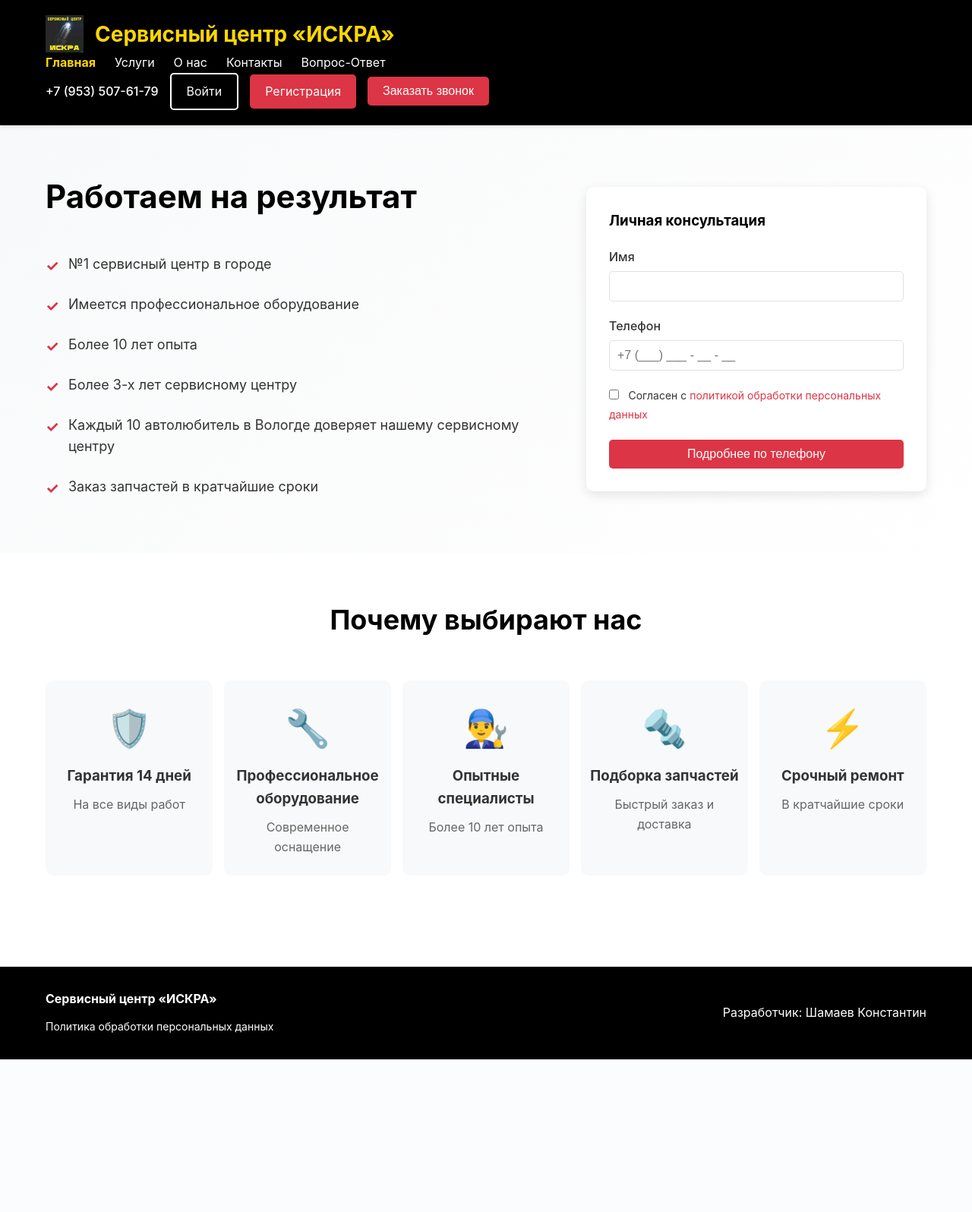
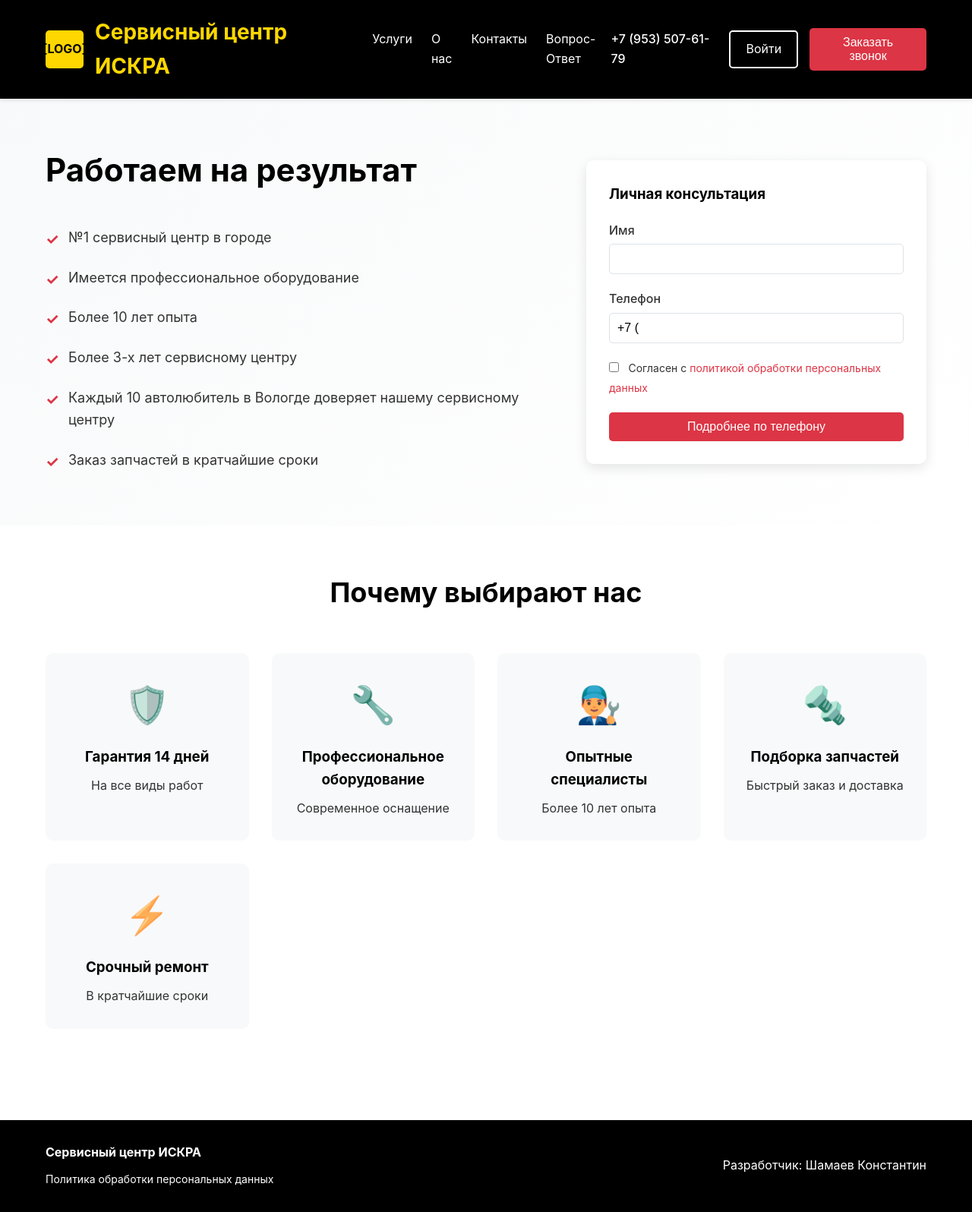
Before and after one commit to TRoNiTF/Spark-Service, a Django app: page / in a window 1280 px wide. Shown: the whole page at 76% size. Before the commit the page ends 1395 px from the top, so only its background shows below. Run offline with Django 5.2, Linux system fonts and the light colour scheme.

Commit message:
Revert "Fix doc"

```diff
--- a/site_car_services/main/models.py
+++ b/site_car_services/main/models.py
@@ -1,6 +1,7 @@
 from django.db import models
 from django.contrib.auth.models import AbstractBaseUser, BaseUserManager, PermissionsMixin
 from django.core.validators import RegexValidator
+import re
 
 
 class CustomUserManager(BaseUserManager):
@@ -27,7 +28,7 @@ class CustomUser(AbstractBaseUser, PermissionsMixin):
     name = models.CharField('Имя', max_length=20)
     surname = models.CharField('Фамилия', max_length=20)
     patronymic = models.CharField('Отчество', max_length=20, blank=True, null=True)
-    telephone = models.CharField('Телефон', max_length=18, unique=True, validators=[telephone_validator])
+    telephone = models.CharField('Телефон', max_length=12, unique=True, validators=[telephone_validator])
     birth_date = models.DateField('Дата рождения', null=True, blank=True)
     image = models.ImageField('Фото профиля', upload_to='profile_images/', blank=True, null=True)
 
--- a/site_car_services/static/css/advantages.css
+++ /dev/null
@@ -1,45 +0,0 @@
-/* Специальные стили для преимуществ */
-.advantages-grid {
-    display: flex !important;
-    flex-wrap: wrap !important;
-    justify-content: space-between !important;
-    gap: 25px !important;
-}
-
-.advantage-item {
-    flex: 1 1 180px !important;
-    text-align: center !important;
-    padding: 25px 15px !important;
-    background: #f5f5f5 !important;
-    border-radius: 12px !important;
-}
-
-.advantage-icon {
-    font-size: 45px !important;
-    margin-bottom: 12px !important;
-    display: block !important;
-}
-
-.advantage-item h3 {
-    font-size: 16px !important;
-    margin: 10px 0 !important;
-    font-weight: bold !important;
-}
-
-.advantage-item p {
-    font-size: 13px !important;
-    color: #666 !important;
-    margin: 0 !important;
-}
-
-@media (max-width: 768px) {
-    .advantage-item {
-        flex: 1 1 45% !important;
-    }
-}
-
-@media (max-width: 480px) {
-    .advantage-item {
-        flex: 1 1 100% !important;
-    }
-}
--- a/site_car_services/static/css/style.css
+++ b/site_car_services/static/css/style.css
@@ -308,73 +308,10 @@ body {
     color: var(--color-black);
 }
 
-/* Преимущества - равномерное распределение */
-.advantages {
-    padding: 60px 0;
-    background-color: var(--color-white);
-}
-
-.section-title {
-    text-align: center;
-    font-size: 36px;
-    margin-bottom: 50px;
-    color: var(--color-black);
-}
-
 .advantages-grid {
-    display: flex;
-    flex-wrap: wrap;
-    justify-content: space-between;
-    gap: 20px;
-}
-
-.advantage-item {
-    flex: 1;
-    min-width: 180px;
-    text-align: center;
-    padding: 30px 20px;
-    background-color: var(--color-gray);
-    border-radius: 10px;
-    transition: transform 0.3s;
-}
-
-.advantage-item:hover {
-    transform: translateY(-5px);
-}
-
-.advantage-icon {
-    font-size: 48px;
-    margin-bottom: 15px;
-    display: block;
-}
-
-.advantage-item h3 {
-    font-size: 18px;
-    margin-bottom: 10px;
-    color: var(--color-black);
-}
-
-.advantage-item p {
-    font-size: 14px;
-    color: #666;
-}
-
-/* Планшеты */
-@media (max-width: 900px) {
-    .advantages-grid {
-        justify-content: center;
-    }
-    .advantage-item {
-        flex: 0 1 calc(33.33% - 20px);
-        min-width: 200px;
-    }
-}
-
-/* Мобильные */
-@media (max-width: 600px) {
-    .advantage-item {
-        flex: 0 1 100%;
-    }
+    display: grid;
+    grid-template-columns: repeat(auto-fit, minmax(250px, 1fr));
+    gap: 30px;
 }
 
 .advantage-item {
@@ -1136,28 +1073,3 @@ textarea.form-control {
         font-size: 14px;
     }
 }
-/* FAQ - увеличенные отступы */
-.faq-item {
-    margin-bottom: 30px;
-    border: 1px solid var(--color-border);
-    border-radius: 10px;
-    overflow: hidden;
-}
-
-.faq-question {
-    padding: 20px 25px;
-}
-
-.faq-answer p {
-    padding: 25px;
-    margin: 0;
-}
-
-.faq-contact {
-    margin-top: 50px;
-    padding: 40px;
-}
-
-.faq-contact .btn {
-    margin-top: 20px;
-}
--- a/site_car_services/static/js/main.js
+++ b/site_car_services/static/js/main.js
@@ -9,8 +9,10 @@ document.addEventListener('DOMContentLoaded', function() {
         });
     }
 
+    // Инициализация маски телефона для всех полей
     initPhoneMasks();
 
+    // Автоматическое закрытие сообщений через 5 секунд
     setTimeout(function() {
         const alerts = document.querySelectorAll('.alert');
         alerts.forEach(function(alert) {
@@ -23,6 +25,7 @@ document.addEventListener('DOMContentLoaded', function() {
     }, 5000);
 });
 
+// Модальное окно заказа звонка
 function openCallModal(serviceId = null) {
     const modal = document.getElementById('callModal');
     const serviceIdInput = document.getElementById('serviceId');
@@ -42,6 +45,7 @@ function closeCallModal() {
     document.getElementById('callForm').reset();
 }
 
+// Модальное окно политики конфиденциальности
 function openPrivacyModal() {
     const modal = document.getElementById('privacyModal');
     modal.style.display = 'block';
@@ -52,6 +56,7 @@ function closePrivacyModal() {
     modal.style.display = 'none';
 }
 
+// Закрытие модального окна при клике вне его
 window.onclick = function(event) {
     const callModal = document.getElementById('callModal');
     const privacyModal = document.getElementById('privacyModal');
@@ -64,6 +69,7 @@ window.onclick = function(event) {
     }
 }
 
+// Обработка формы заказа звонка
 document.addEventListener('DOMContentLoaded', function() {
     const callForm = document.getElementById('callForm');
     const consultationForm = document.getElementById('consultationForm');
@@ -111,19 +117,23 @@ function submitCallRequest(form) {
     });
 }
 
+// Toggle для FAQ
 function toggleFAQ(element) {
     const faqItem = element.parentElement;
     const allFaqItems = document.querySelectorAll('.faq-item');
 
+    // Закрываем все остальные
     allFaqItems.forEach(item => {
         if (item !== faqItem) {
             item.classList.remove('active');
         }
     });
 
+    // Переключаем текущий
     faqItem.classList.toggle('active');
 }
 
+// Показать/скрыть пароль
 function togglePassword(inputId) {
     const input = document.getElementById(inputId);
     if (input.type === 'password') {
@@ -133,29 +143,29 @@ function togglePassword(inputId) {
     }
 }
 
-// ========== ИСПРАВЛЕННАЯ МАСКА ДЛЯ ТЕЛЕФОНА ==========
+// Маска для телефона
 function initPhoneMasks() {
     const phoneInputs = document.querySelectorAll('.phone-input, #phone-input, #login-phone-input, #profile-phone-input');
 
     phoneInputs.forEach(input => {
-        input.value = '';
-
         input.addEventListener('input', function(e) {
             let value = e.target.value.replace(/\D/g, '');
 
+            // Если начинается с 8, заменяем на 7
             if (value.startsWith('8')) {
                 value = '7' + value.slice(1);
             }
 
-            if (value && !value.startsWith('7')) {
+            // Если не начинается с 7, добавляем
+            if (!value.startsWith('7')) {
                 value = '7' + value;
             }
 
+            // Ограничиваем длину (7 + 10 цифр)
             value = value.slice(0, 11);
 
-            let formatted = '';
-            if (value.length > 0) {
-                formatted = '+7';
+            // Форматируем
+            let formatted = '+7';
             if (value.length > 1) {
                 formatted += ' (' + value.slice(1, 4);
             }
@@ -168,40 +178,42 @@ function initPhoneMasks() {
             if (value.length >= 10) {
                 formatted += '-' + value.slice(9, 11);
             }
+
             e.target.value = formatted;
-            } else {
-                e.target.value = '';
-            }
         });
 
         input.addEventListener('keydown', function(e) {
+            // Разрешаем: backspace, delete, tab, escape, enter
             if ([46, 8, 9, 27, 13].indexOf(e.keyCode) !== -1 ||
+                // Разрешаем: Ctrl+A, Ctrl+C, Ctrl+V, Ctrl+X
                 (e.keyCode === 65 && e.ctrlKey === true) ||
                 (e.keyCode === 67 && e.ctrlKey === true) ||
                 (e.keyCode === 86 && e.ctrlKey === true) ||
                 (e.keyCode === 88 && e.ctrlKey === true) ||
+                // Разрешаем: home, end, left, right
                 (e.keyCode >= 35 && e.keyCode <= 39)) {
                 return;
             }
+            // Запрещаем все, кроме цифр
             if ((e.shiftKey || (e.keyCode < 48 || e.keyCode > 57)) && (e.keyCode < 96 || e.keyCode > 105)) {
                 e.preventDefault();
             }
         });
 
+        // Устанавливаем начальное значение
+        if (!input.value || input.value === '') {
+            input.value = '+7 (';
+        }
+
         input.addEventListener('focus', function(e) {
-            if (!e.target.value) {
-                e.target.value = '';
-            }
-        });
-
-        input.addEventListener('blur', function(e) {
-            if (e.target.value === '+7' || e.target.value === '+7 (') {
-                e.target.value = '';
+            if (!e.target.value || e.target.value === '+7') {
+                e.target.value = '+7 (';
             }
         });
     });
 }
 
+// Валидация формы регистрации
 document.addEventListener('DOMContentLoaded', function() {
     const registerForm = document.querySelector('.auth-form-container form');
 
@@ -210,6 +222,7 @@ document.addEventListener('DOMContentLoaded', function() {
         const password2 = document.getElementById('password2');
 
         if (password1 && password2) {
+            // Запрет копирования пароля
             password1.addEventListener('copy', function(e) {
                 e.preventDefault();
                 return false;
@@ -223,6 +236,7 @@ document.addEventListener('DOMContentLoaded', function() {
     }
 });
 
+// Предпросмотр изображения при загрузке
 document.addEventListener('DOMContentLoaded', function() {
     const imageInputs = document.querySelectorAll('input[type="file"][accept*="image"]');
 
@@ -230,12 +244,14 @@ document.addEventListener('DOMContentLoaded', function() {
         input.addEventListener('change', function(e) {
             const file = e.target.files[0];
             if (file) {
+                // Проверка размера (5MB)
                 if (file.size > 5 * 1024 * 1024) {
                     alert('Размер файла не должен превышать 5 МБ');
                     e.target.value = '';
                     return;
                 }
 
+                // Проверка формата
                 const allowedTypes = ['image/jpeg', 'image/png', 'image/gif', 'image/webp'];
                 if (!allowedTypes.includes(file.type)) {
                     alert('Допустимые форматы: JPG, PNG, GIF, WEBP');
@@ -247,6 +263,7 @@ document.addEventListener('DOMContentLoaded', function() {
     });
 });
 
+// Подсветка текущей страницы в навигации
 document.addEventListener('DOMContentLoaded', function() {
     const currentPath = window.location.pathname;
     const navLinks = document.querySelectorAll('.nav-menu a');
--- a/site_car_services/templates/base.html
+++ b/site_car_services/templates/base.html
@@ -2,38 +2,45 @@
 <html lang="ru">
 <head>
     <meta charset="UTF-8">
-    <meta name="viewport" content="width=device-width, initial-scale=1.0, viewport-fit=cover">
-    <title>{% block title %}Сервисный центр «ИСКРА»{% endblock %}</title>
+    <meta name="viewport" content="width=device-width, initial-scale=1.0">
+    <title>{% block title %}Сервисный центр ИСКРА{% endblock %}</title>
     {% load static %}
-    <link rel="icon" type="image/x-icon" href="{% static 'images/favicon.ico' %}">
-    <link rel="shortcut icon" type="image/png" href="{% static 'images/logo-icon.png' %}">
     <link rel="stylesheet" href="{% static 'css/style.css' %}">
-    <link rel="stylesheet" href="{% static 'css/responsive.css' %}">
-    <link rel="stylesheet" href="{% static 'css/advantages.css' %}">
 </head>
 <body>
+    <!-- Шапка сайта -->
     <header class="header">
         <div class="container">
+            <div class="header-content">
                 <div class="logo-section">
                     <a href="{% url 'home' %}" class="logo-link">
-        {% load static %}
-        <img src="{% static 'images/logo.png' %}" alt="Сервисный центр ИСКРА" style="height: 50px; width: auto;">
-        <h1 class="site-title">Сервисный центр «ИСКРА»</h1>
+                        <div class="logo-placeholder">[LOGO]</div>
+                        <h1 class="site-title">Сервисный центр ИСКРА</h1>
                     </a>
                 </div>
+
+                <nav class="navigation" id="mainNav">
                     <button class="nav-toggle" id="navToggle">
                         <span></span>
                         <span></span>
                         <span></span>
                     </button>
-
-                <nav class="navigation" id="mainNav">
                     <ul class="nav-menu" id="navMenu">
+                        {% if request.path != '/' %}
                             <li><a href="{% url 'home' %}">Главная</a></li>
+                        {% endif %}
+                        {% if request.path != '/services/' %}
                             <li><a href="{% url 'services' %}">Услуги</a></li>
+                        {% endif %}
+                        {% if request.path != '/about/' %}
                             <li><a href="{% url 'about' %}">О нас</a></li>
+                        {% endif %}
+                        {% if request.path != '/contacts/' %}
                             <li><a href="{% url 'contacts' %}">Контакты</a></li>
+                        {% endif %}
+                        {% if request.path != '/faq/' %}
                             <li><a href="{% url 'faq' %}">Вопрос-Ответ</a></li>
+                        {% endif %}
                     </ul>
                 </nav>
 
@@ -44,10 +51,8 @@
 
                     {% if user.is_authenticated %}
                         <a href="{% url 'profile' %}" class="btn btn-secondary">Профиль</a>
-                        <a href="{% url 'logout' %}" class="btn btn-danger">Выйти</a>
                     {% else %}
                         <a href="{% url 'login' %}" class="btn btn-secondary">Войти</a>
-                        <a href="{% url 'register' %}" class="btn btn-primary">Регистрация</a>
                     {% endif %}
 
                     <button class="btn btn-primary" onclick="openCallModal()">Заказать звонок</button>
@@ -56,6 +61,7 @@
         </div>
     </header>
 
+    <!-- Сообщения -->
     {% if messages %}
         <div class="messages-container">
             {% for message in messages %}
@@ -67,15 +73,17 @@
         </div>
     {% endif %}
 
+    <!-- Основной контент -->
     <main class="main-content">
         {% block content %}{% endblock %}
     </main>
 
+    <!-- Подвал сайта -->
     <footer class="footer">
         <div class="container">
             <div class="footer-content">
                 <div class="footer-left">
-                    <p class="footer-title">Сервисный центр «ИСКРА»</p>
+                    <p class="footer-title">Сервисный центр ИСКРА</p>
                     <a href="#" onclick="openPrivacyModal(); return false;" class="privacy-link">
                         Политика обработки персональных данных
                     </a>
@@ -87,11 +95,12 @@
         </div>
     </footer>
 
+    <!-- Модальное окно заказа звонка -->
     <div id="callModal" class="modal">
         <div class="modal-content">
             <span class="close" onclick="closeCallModal()">&times;</span>
             <h2>Заказать звонок</h2>
-            <p class="modal-info">Перезвоним в течение 15 минут</p>
+            <p class="modal-info">Мы перезвоним вам в течение 15 минут</p>
             <form id="callForm">
                 {% csrf_token %}
                 <input type="hidden" id="serviceId" name="service_id">
@@ -115,6 +124,7 @@
         </div>
     </div>
 
+    <!-- Модальное окно политики конфиденциальности -->
     <div id="privacyModal" class="modal">
         <div class="modal-content modal-large">
             <span class="close" onclick="closePrivacyModal()">&times;</span>
--- a/site_car_services/templates/main/home.html
+++ b/site_car_services/templates/main/home.html
@@ -1,40 +1,8 @@
 {% extends 'base.html' %}
 
-{% block title %}Главная — Сервисный центр «ИСКРА»{% endblock %}
+{% block title %}Главная - Сервисный центр ИСКРА{% endblock %}
 
 {% block content %}
-<style>
-    .advantages-grid-fix {
-        display: flex !important;
-        flex-direction: row !important;
-        flex-wrap: wrap !important;
-        justify-content: space-between !important;
-        width: 100% !important;
-        margin: 30px 0 0 0 !important;
-        padding: 0 !important;
-    }
-    .advantage-card {
-        width: 19% !important;
-        background: #f8f9fa !important;
-        padding: 25px 10px !important;
-        text-align: center !important;
-        border-radius: 10px !important;
-        box-sizing: border-box !important;
-    }
-    @media (max-width: 900px) {
-        .advantage-card {
-            width: 32% !important;
-            margin-bottom: 15px !important;
-        }
-    }
-    @media (max-width: 600px) {
-        .advantage-card {
-            width: 100% !important;
-            margin-bottom: 15px !important;
-        }
-    }
-</style>
-
 <section class="hero">
     <div class="container">
         <div class="hero-content">
@@ -80,32 +48,31 @@
 <section class="advantages">
     <div class="container">
         <h2 class="section-title">Почему выбирают нас</h2>
-
-        <div class="advantages-grid-fix">
-            <div class="advantage-card">
-                <div style="font-size: 48px;">🛡️</div>
-                <h3 style="margin: 10px 0;">Гарантия 14 дней</h3>
-                <p style="color: #666;">На все виды работ</p>
+        <div class="advantages-grid">
+            <div class="advantage-item">
+                <div class="advantage-icon">🛡️</div>
+                <h3>Гарантия 14 дней</h3>
+                <p>На все виды работ</p>
             </div>
-            <div class="advantage-card">
-                <div style="font-size: 48px;">🔧</div>
-                <h3 style="margin: 10px 0;">Профессиональное оборудование</h3>
-                <p style="color: #666;">Современное оснащение</p>
+            <div class="advantage-item">
+                <div class="advantage-icon">🔧</div>
+                <h3>Профессиональное оборудование</h3>
+                <p>Современное оснащение</p>
             </div>
-            <div class="advantage-card">
-                <div style="font-size: 48px;">👨‍🔧</div>
-                <h3 style="margin: 10px 0;">Опытные специалисты</h3>
-                <p style="color: #666;">Более 10 лет опыта</p>
+            <div class="advantage-item">
+                <div class="advantage-icon">👨‍🔧</div>
+                <h3>Опытные специалисты</h3>
+                <p>Более 10 лет опыта</p>
             </div>
-            <div class="advantage-card">
-                <div style="font-size: 48px;">🔩</div>
-                <h3 style="margin: 10px 0;">Подборка запчастей</h3>
-                <p style="color: #666;">Быстрый заказ и доставка</p>
+            <div class="advantage-item">
+                <div class="advantage-icon">🔩</div>
+                <h3>Подборка запчастей</h3>
+                <p>Быстрый заказ и доставка</p>
             </div>
-            <div class="advantage-card">
-                <div style="font-size: 48px;">⚡</div>
-                <h3 style="margin: 10px 0;">Срочный ремонт</h3>
-                <p style="color: #666;">В кратчайшие сроки</p>
+            <div class="advantage-item">
+                <div class="advantage-icon">⚡</div>
+                <h3>Срочный ремонт</h3>
+                <p>В кратчайшие сроки</p>
             </div>
         </div>
     </div>
```
Also changed, not shown: site_car_services/main/forms.py (+8 -4 lines), site_car_services/static/css/responsive.css (deleted, +0 -75 lines), site_car_services/templates/main/contacts.html (+8 -4 lines), site_car_services/templates/main/faq.html (+15 -32 lines), site_car_services/main/migrations/0001_initial.py, site_car_services/main/static/images/logo.png (deleted). Lines whose indentation alone changed are shown as unchanged.
